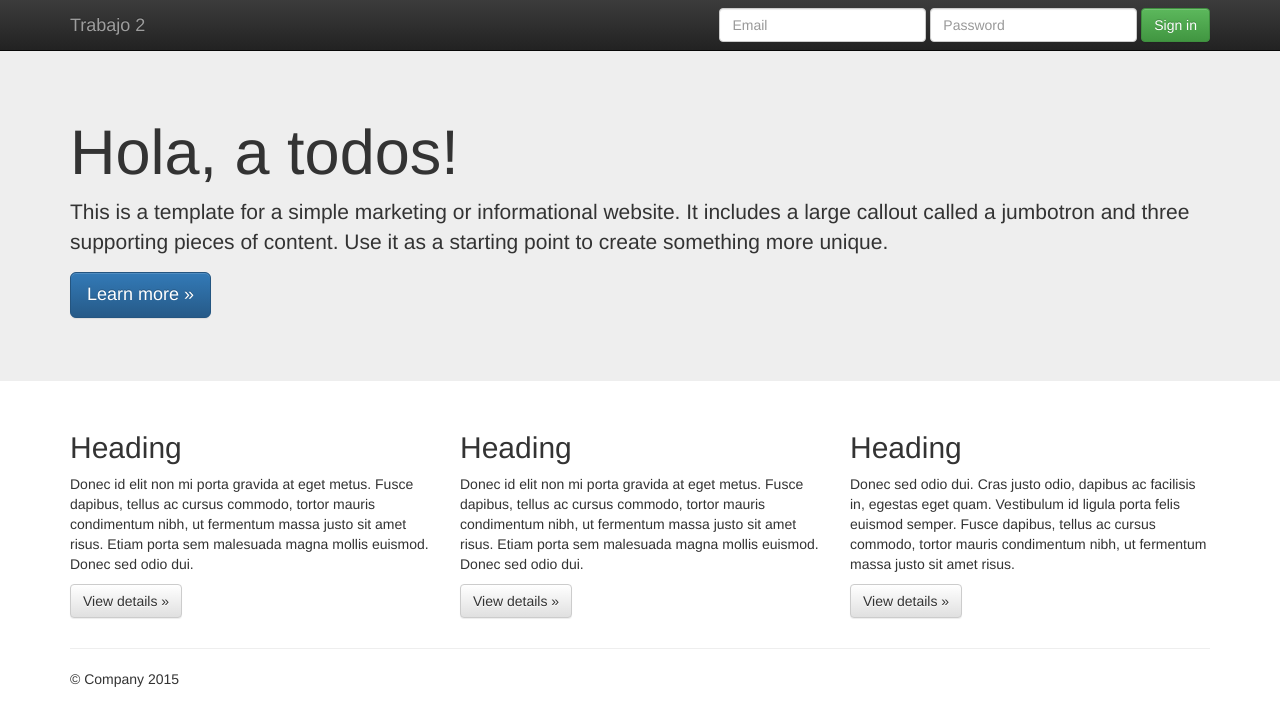
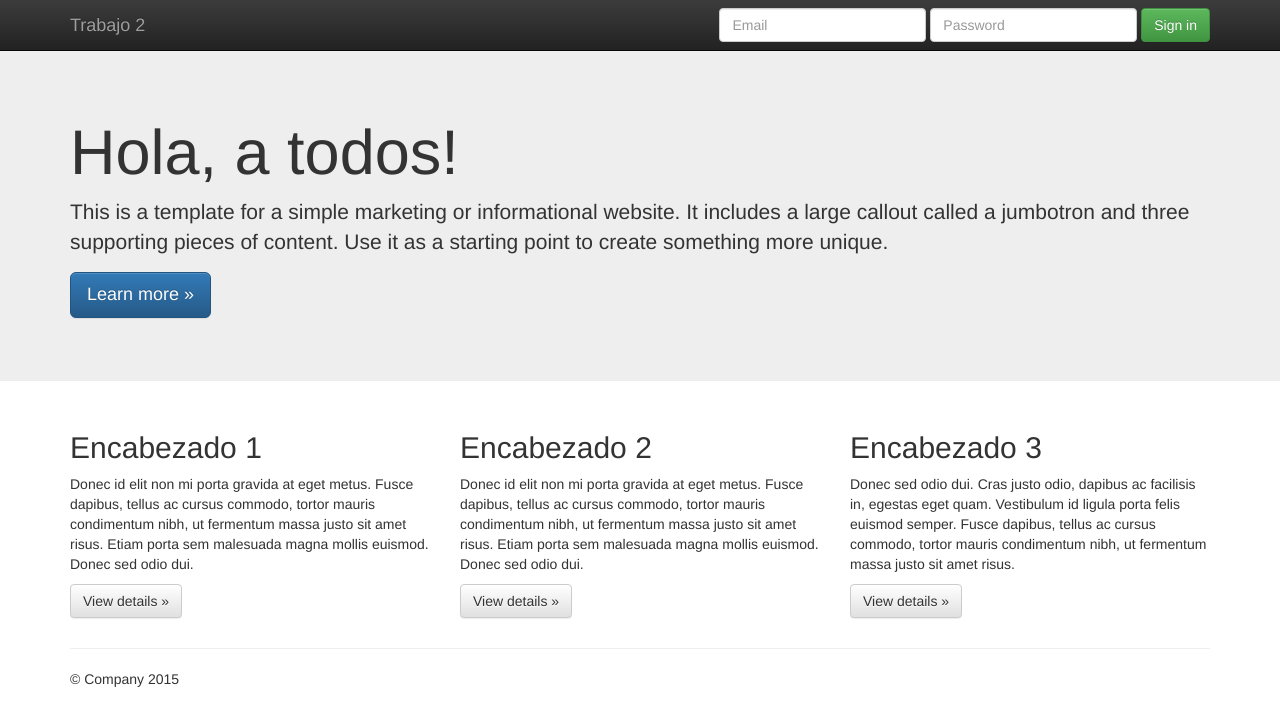
Before and after one commit to gbadilla/Trabajo2_gabriel_badilla, a plain HTML site: page index.html in a window 1280 px wide. Drawn offline with nearby package versions, Linux system fonts and the light colour scheme.

Commit message:
se guarda modificacion index.html

```diff
--- a/index.html
+++ b/index.html
@@ -65,17 +65,17 @@
       <!-- Example row of columns -->
       <div class="row">
         <div class="col-md-4">
-          <h2>Heading</h2>
+          <h2>Encabezado 1</h2>
           <p>Donec id elit non mi porta gravida at eget metus. Fusce dapibus, tellus ac cursus commodo, tortor mauris condimentum nibh, ut fermentum massa justo sit amet risus. Etiam porta sem malesuada magna mollis euismod. Donec sed odio dui. </p>
           <p><a class="btn btn-default" href="#" role="button">View details &raquo;</a></p>
         </div>
         <div class="col-md-4">
-          <h2>Heading</h2>
+          <h2>Encabezado 2</h2>
           <p>Donec id elit non mi porta gravida at eget metus. Fusce dapibus, tellus ac cursus commodo, tortor mauris condimentum nibh, ut fermentum massa justo sit amet risus. Etiam porta sem malesuada magna mollis euismod. Donec sed odio dui. </p>
           <p><a class="btn btn-default" href="#" role="button">View details &raquo;</a></p>
        </div>
         <div class="col-md-4">
-          <h2>Heading</h2>
+          <h2>Encabezado 3</h2>
           <p>Donec sed odio dui. Cras justo odio, dapibus ac facilisis in, egestas eget quam. Vestibulum id ligula porta felis euismod semper. Fusce dapibus, tellus ac cursus commodo, tortor mauris condimentum nibh, ut fermentum massa justo sit amet risus.</p>
           <p><a class="btn btn-default" href="#" role="button">View details &raquo;</a></p>
         </div>
```
